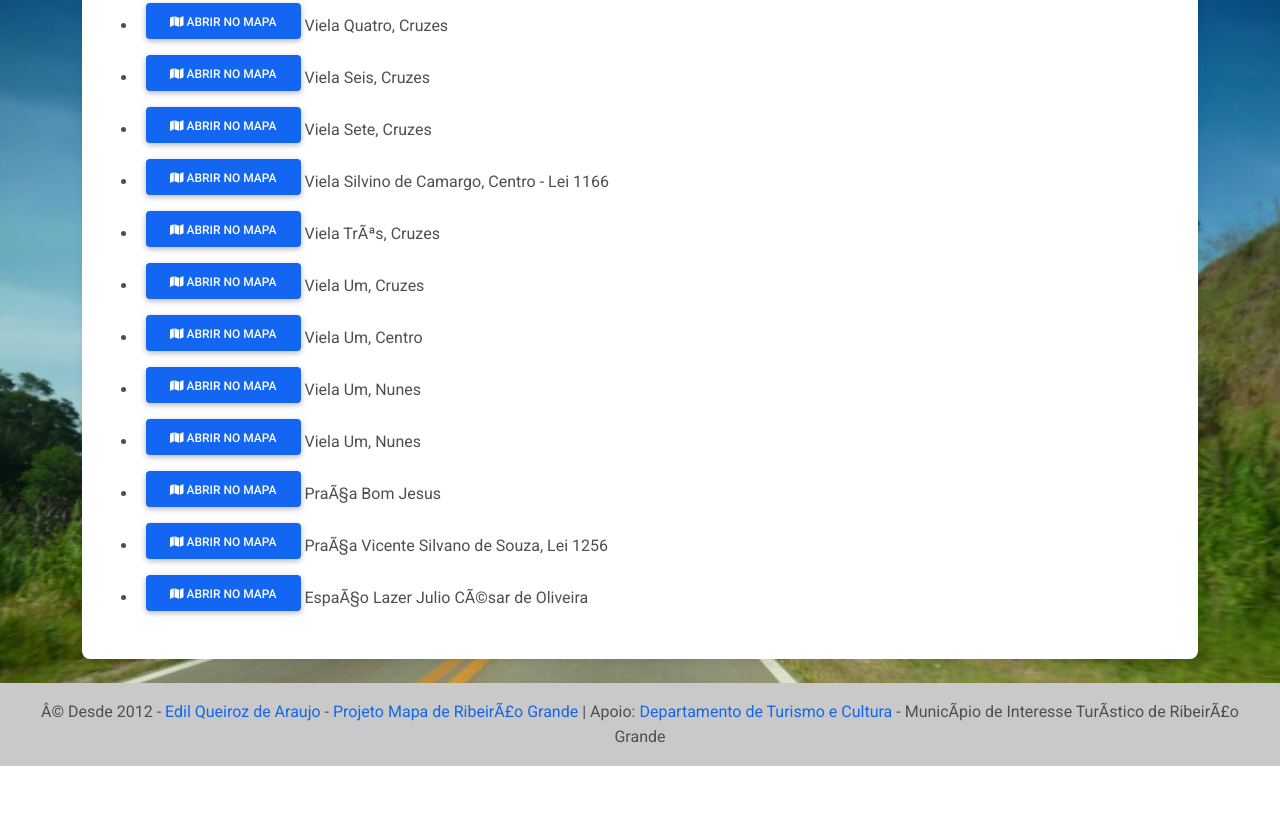
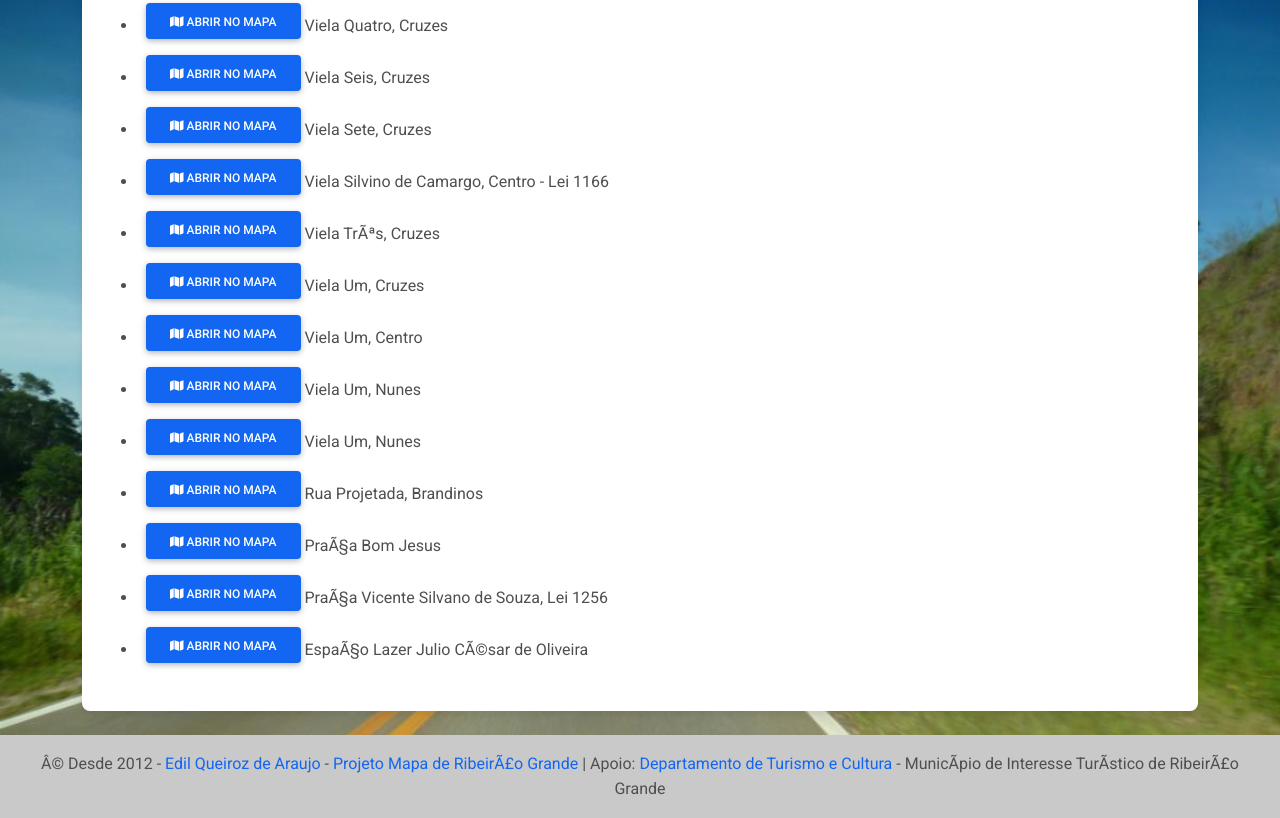
Before and after one commit to mapaderibeirao/mapa, a plain HTML site: page busca/index.html in a window 1280 px wide. Shown: the part 5853-6671 px from the top of the page. Before the commit the page ends 6619 px from the top, so only its background shows below. Drawn offline with Linux system fonts and the light colour scheme.

Commit message:
Rua Projetada, Brandinos

```diff
--- a/busca/index.html
+++ b/busca/index.html
@@ -227,6 +227,7 @@
 						<li class="p-2"><a class="btn btn-primary" role="button" href="../#17/-24.10054223386/-48.36521610752&m=-24.10054223386,-48.36521610752"><i class="fas fa-map"></i> Abrir no Mapa</a> Viela Um, Centro</li>
 						<li class="p-2"><a class="btn btn-primary" role="button" href="../#17/-24.10753957474/-48.37176740304&m=-24.10753957474,-48.37176740304"><i class="fas fa-map"></i> Abrir no Mapa</a> Viela Um, Nunes</li>
 						<li class="p-2"><a class="btn btn-primary" role="button" href="../#17/-24.10753957474/-48.37176740304&m=-24.10753957474,-48.37176740304"><i class="fas fa-map"></i> Abrir no Mapa</a> Viela Um, Nunes</li>
+						<li class="p-2"><a class="btn btn-primary" role="button" href="../#17/-24.13878/-48.36977&m=-24.13878,-48.36977"><i class="fas fa-map"></i> Abrir no Mapa</a> Rua Projetada, Brandinos</li>
 
 						<li class="p-2"><a class="btn btn-primary" role="button" href="../#17/-24.09927/-48.36551&m=-24.09927,-48.36551"><i class="fas fa-map"></i> Abrir no Mapa</a> Praça Bom Jesus</li>
 						<li class="p-2"><a class="btn btn-primary" role="button" href="../#17/-24.09672/-48.36292&m=-24.09672,-48.36292"><i class="fas fa-map"></i> Abrir no Mapa</a> Praça Vicente Silvano de Souza, Lei 1256</li>
```
